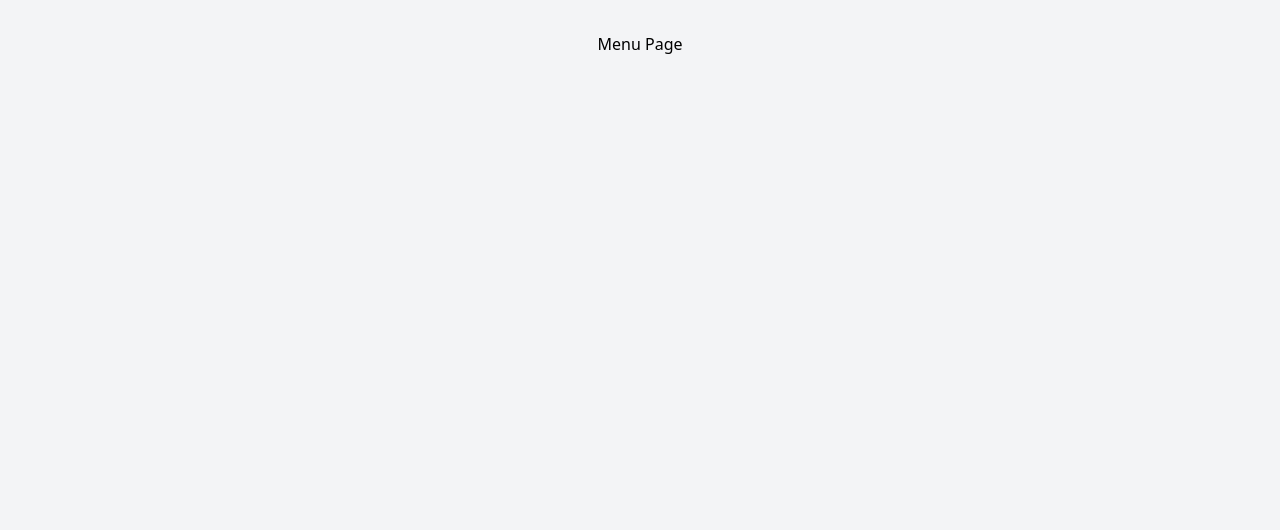
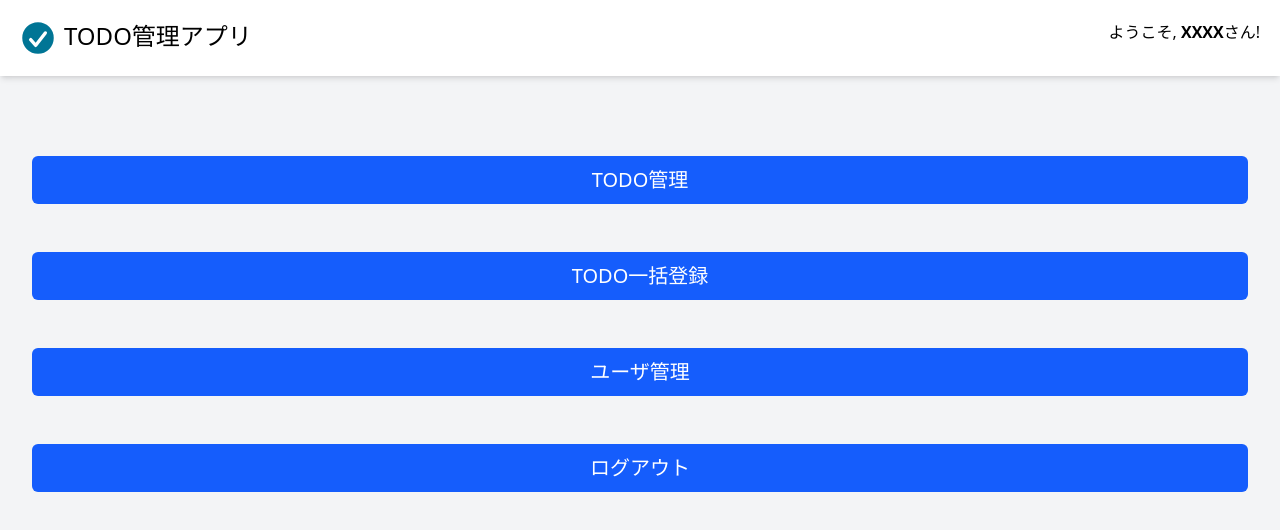
Before and after one commit to mysd33/sample-nextjs-tailwind, a Next.js app: page /menu in a window 1280 px wide. Shown: the top 530 px of the page. Built offline with nearby package versions, Linux system fonts and the light colour scheme.

Commit message:
メニュー画面、NotFound画面の追加対応

```diff
--- a/app/(login)/menu/page.tsx
+++ b/app/(login)/menu/page.tsx
@@ -1,3 +1,17 @@
+import MenuButton from "@/components/button/MenuButton";
+
+/**
+ * メニュー画面
+ */
 export default function MenuView() {
-  return <h1>Menu Page</h1>;
+  return (
+    <div className="mx-auto flex flex-col">
+      <MenuButton forwardViewURL="/todo">TODO管理</MenuButton>
+      <MenuButton forwardViewURL="/todoFileUpload">TODO一括登録</MenuButton>
+      {/* TODO: 管理者ユーザのみ表示するように修正 */}
+      <MenuButton forwardViewURL="/users">ユーザ管理</MenuButton>
+      {/* TODO: ログアウト処理を実装するように修正 */}
+      <MenuButton forwardViewURL="/">ログアウト</MenuButton>
+    </div>
+  );
 }
--- a/app/(login)/page.tsx
+++ b/app/(login)/page.tsx
@@ -1,5 +1,9 @@
 import LoginFormPart from "./_components/LoginFormPart";
 
+/**
+ * ログイン画面
+ * @returns
+ */
 export default function LoginView() {
   return (
     <>
--- a/app/@header/default.tsx
+++ /dev/null
@@ -1,3 +0,0 @@
-export default function DefaultHeader() {
-  return null;
-}
--- a/app/@header/page.tsx
+++ /dev/null
@@ -1,5 +0,0 @@
-import HeaderArea from "@/components/layout/HeaderArea";
-
-export default function Header() {
-  return <HeaderArea title="TODO管理アプリ" />;
-}
--- a/app/layout.tsx
+++ b/app/layout.tsx
@@ -1,6 +1,7 @@
 import type { Metadata } from "next";
 import "./globals.css";
 import MainContainer from "@/components/layout/MainContainer";
+import HeaderArea from "@/components/layout/HeaderArea";
 
 export const metadata: Metadata = {
   title: "Todo管理アプリ",
@@ -9,15 +10,13 @@ export const metadata: Metadata = {
 
 export default function RootLayout({
   children,
-  header,
 }: Readonly<{
   children: React.ReactNode;
-  header: React.ReactNode;
 }>) {
   return (
     <html lang="ja">
       <body>
-        {header}
+        <HeaderArea title="TODO管理アプリ" />
         <MainContainer>{children}</MainContainer>
       </body>
     </html>
--- /dev/null
+++ b/app/not-found.tsx
@@ -0,0 +1,17 @@
+import LinkButton from "@/components/button/LinkButton";
+
+/**
+ * メニュー画面
+ */
+export default function NotFoundView() {
+  return (
+    <>
+      <div>
+        <h1 className="text-2xl">[404] Not Found</h1>
+      </div>
+      <LinkButton className="mt-3" forwardViewURL="/">
+        トップページへ戻る
+      </LinkButton>
+    </>
+  );
+}
--- a/components/button/BaseButton.tsx
+++ b/components/button/BaseButton.tsx
@@ -27,6 +27,10 @@ interface Props {
    * ボタンに表示する子要素(children)
    */
   children: React.ReactNode;
+  /**
+   * クリック時のイベントハンドラ
+   */
+  onClick?: React.MouseEventHandler<HTMLButtonElement>;
 }
 
 export default function BaseButton({
@@ -37,6 +41,7 @@ export default function BaseButton({
   disabled,
   className,
   children,
+  onClick,
 }: Props) {
   const height = () => {
     switch (size) {
@@ -79,6 +84,7 @@ export default function BaseButton({
       type={type}
       disabled={disabled}
       className={`rounded-md px-3 focus:ring-3 focus:outline-hidden disabled:opacity-50 ${height()} ${textSize()} ${colorSet()} ${className}`}
+      onClick={onClick}
     >
       {children}
     </button>
--- /dev/null
+++ b/components/button/LinkButton.tsx
@@ -0,0 +1,59 @@
+// クリック時の処理はクライアントのみで動作するため"use client"を指定
+"use client";
+
+import BaseButton from "./BaseButton";
+import { useRouter } from "next/navigation";
+
+interface Props {
+  /**
+   * 遷移先のURLパス
+   */
+  forwardViewURL?: string;
+  /**
+   * アウトラインボタンかどうか
+   */
+  outline?: boolean;
+  /**
+   * ボタンが無効かどうか
+   */
+  disabled?: boolean;
+  /**
+   * ボタンのサイズ（sm, md, lg）
+   */
+  size?: "sm" | "md" | "lg" | undefined;
+  /**
+   * クラス名
+   */
+  className?: string;
+  /**
+   * ボタンに表示する子要素(children)
+   */
+  children: React.ReactNode;
+}
+
+export default function LinkButton({
+  forwardViewURL = "",
+  outline = false,
+  disabled = false,
+  size,
+  className,
+  children,
+}: Props) {
+  const router = useRouter();
+
+  const handleClick = () => {
+    router.push(forwardViewURL);
+  };
+
+  return (
+    <BaseButton
+      disabled={disabled}
+      outline={outline}
+      size={size}
+      className={className}
+      onClick={handleClick}
+    >
+      {children}
+    </BaseButton>
+  );
+}
--- /dev/null
+++ b/components/button/MenuButton.tsx
@@ -0,0 +1,39 @@
+import LinkButton from "./LinkButton";
+
+interface Props {
+  /**
+   * 遷移先のURLパス
+   */
+  forwardViewURL?: string;
+  /**
+   * アウトラインボタンかどうか
+   */
+  outline?: boolean;
+  /**
+   * ボタンが無効かどうか
+   */
+  disabled?: boolean;
+  /**
+   * ボタンに表示する子要素(children)
+   */
+  children: React.ReactNode;
+}
+
+export default function MenuButton({
+  forwardViewURL = "",
+  outline = false,
+  disabled = false,
+  children,
+}: Props) {
+  return (
+    <LinkButton
+      className="mt-12"
+      size="lg"
+      forwardViewURL={forwardViewURL}
+      outline={outline}
+      disabled={disabled}
+    >
+      {children}
+    </LinkButton>
+  );
+}
```
Also changed, not shown: 3 other files (tests, documents, lock files or other folders).
